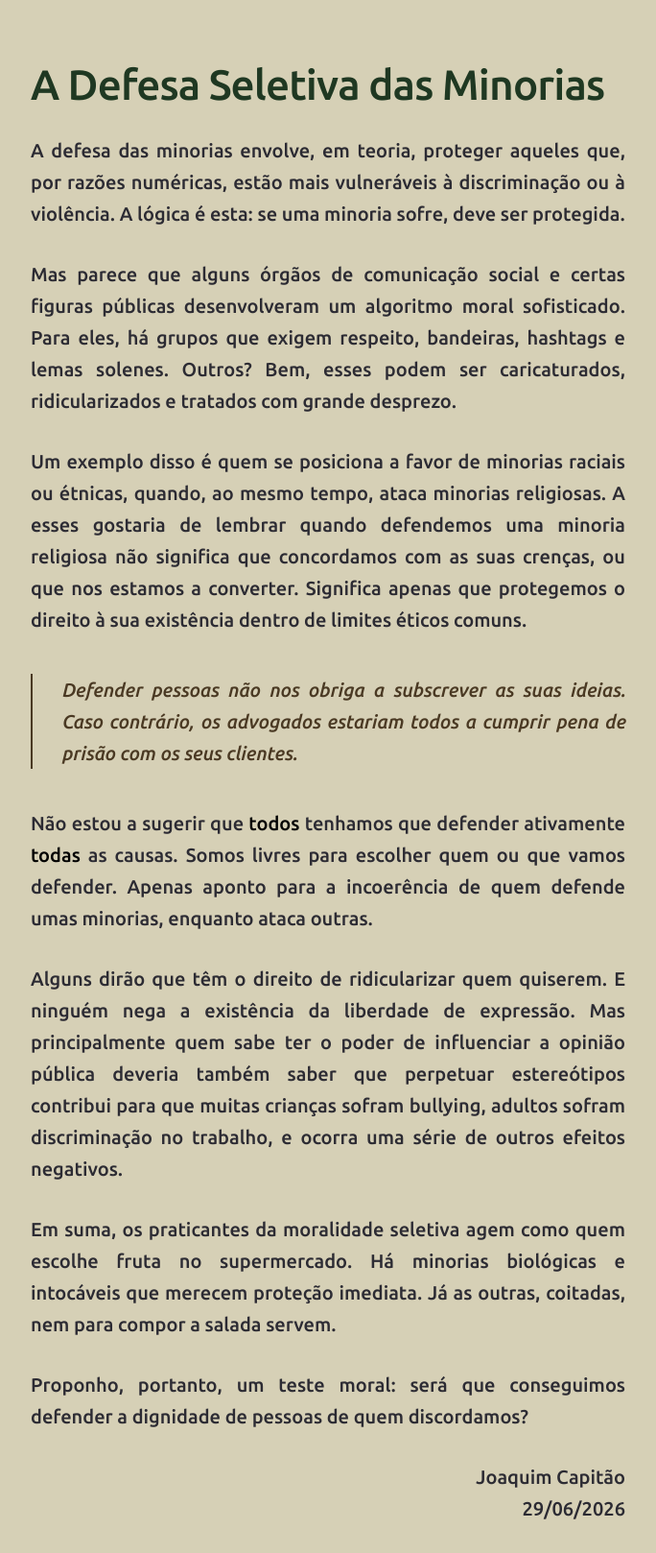
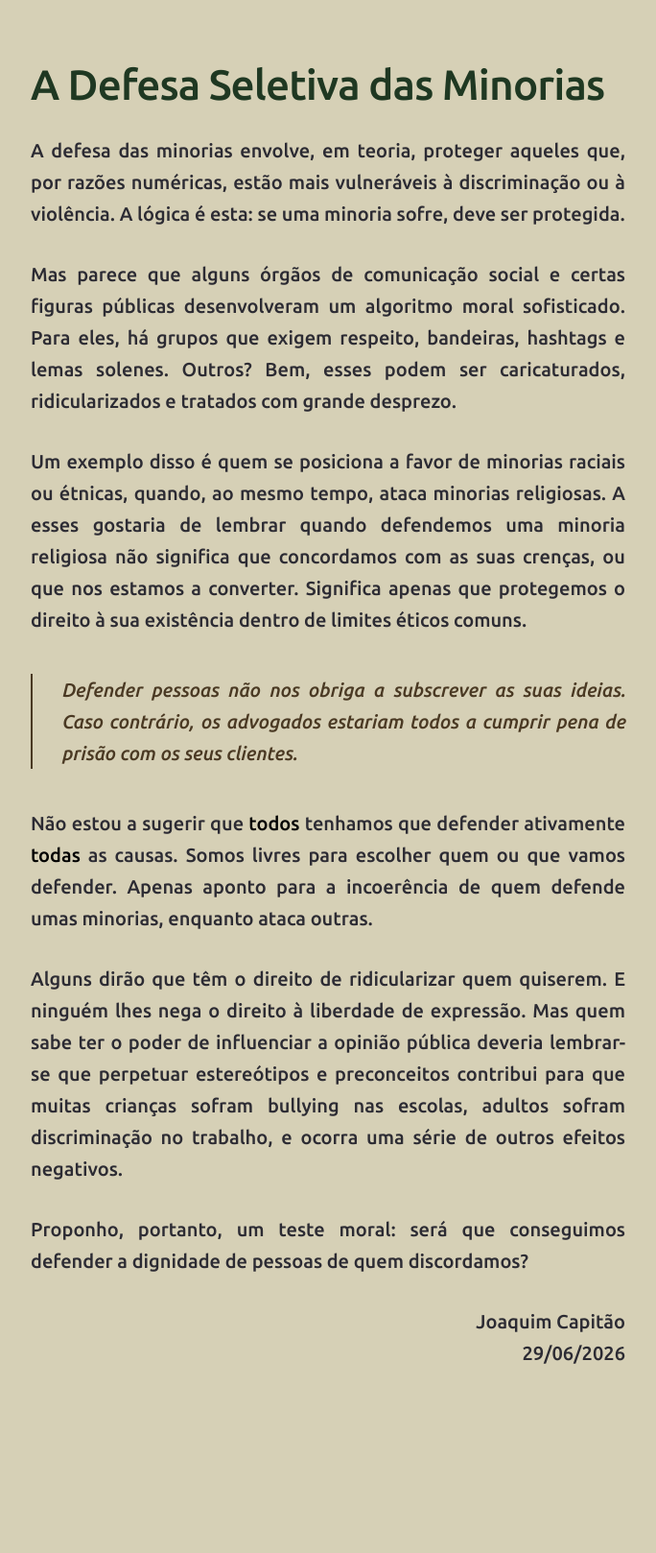
Before and after one commit to joaquim-capitao/queime-depois-de-ler, a Jekyll site: the page built from exp/a-defesa-das-minorias.md, in a window 1280 px wide. Shown: the whole page at 96% size, without its empty margins (298-982 px from the left). Built offline with Jekyll 4.4.1, drawn with Linux system fonts in a browser that asks for light colours; our own code applies the rules of GitHub Pages for plain Markdown files; after the commit the page ends 1456 px from its top, so only the background shows below that.

Commit message:
Updated Note exp/a-defesa-das-minorias.md

```diff
--- a/exp/a-defesa-das-minorias.md
+++ b/exp/a-defesa-das-minorias.md
@@ -15,9 +15,7 @@ Um exemplo disso é quem se posiciona a favor de minorias raciais ou étnicas, q
 
 Não estou a sugerir que **todos** tenhamos que defender ativamente **todas** as causas. Somos livres para escolher quem ou que vamos defender. Apenas aponto para a incoerência de quem defende umas minorias, enquanto ataca outras.
 
-Alguns dirão que têm o direito de ridicularizar quem quiserem. E ninguém nega a existência da liberdade de expressão. Mas principalmente quem sabe ter o poder de influenciar a opinião pública deveria também saber que perpetuar estereótipos contribui para que muitas crianças sofram bullying, adultos sofram discriminação no trabalho, e ocorra uma série de outros efeitos negativos.
-
-Em suma, os praticantes da moralidade seletiva agem como quem escolhe fruta no supermercado. Há minorias biológicas e intocáveis que merecem proteção imediata. Já as outras, coitadas, nem para compor a salada servem.
+Alguns dirão que têm o direito de ridicularizar quem quiserem. E ninguém lhes nega o direito à liberdade de expressão. Mas quem sabe ter o poder de influenciar a opinião pública deveria lembrar-se que perpetuar estereótipos e preconceitos contribui para que muitas crianças sofram bullying nas escolas, adultos sofram discriminação no trabalho, e ocorra uma série de outros efeitos negativos.
 
 Proponho, portanto, um teste moral: será que conseguimos defender a dignidade de pessoas de quem discordamos?
 
```
Also changed, not shown: other parts of exp/a-defesa-das-minorias.md (+1 -1 lines).
